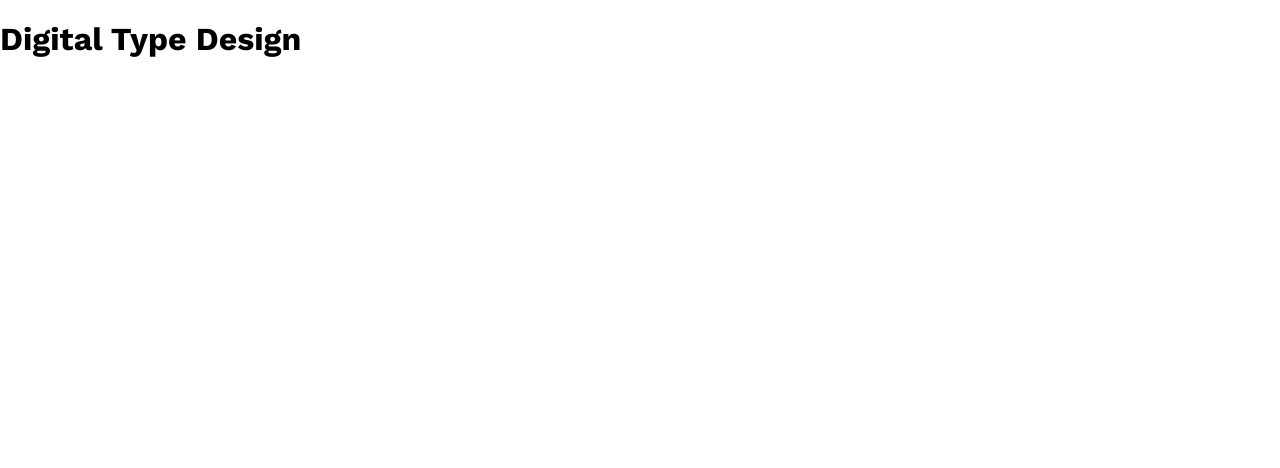
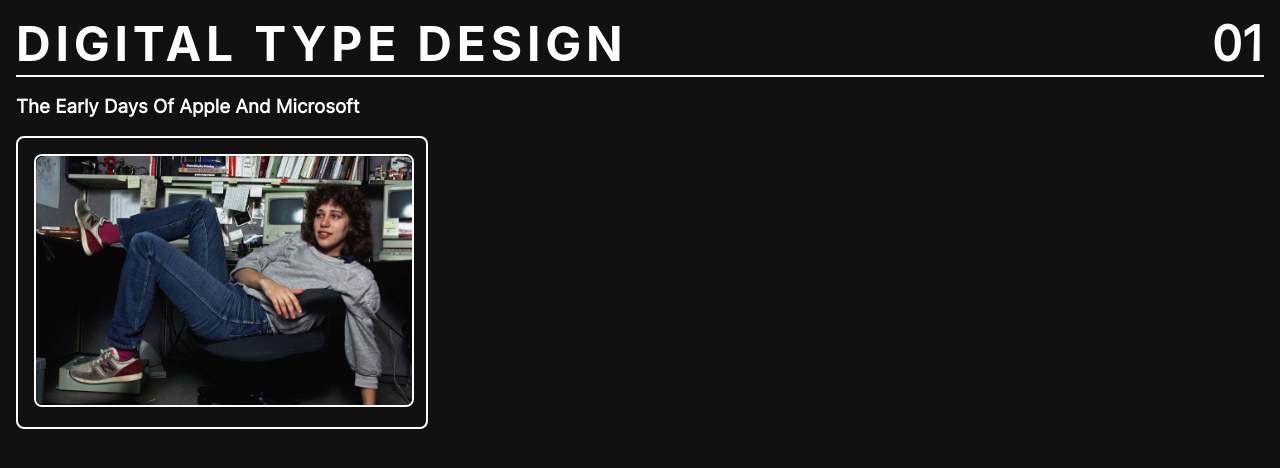
Before and after one commit to DruzyDowns/type, a Jekyll site: the page built from index.html, in a window 1280 px wide. Shown: the top 468 px of the page. Built offline with Jekyll 4.4.1, drawn with Linux system fonts in a browser that asks for light colours.

Commit message:
initialize layout, add fonts, add assets/img

```diff
--- /dev/null
+++ b/_includes/frame.html
@@ -0,0 +1,6 @@
+<div class="w-100 pa3 ba main-border br3 bw1 max">
+  <img
+    src="/assets/img/{{page.frame}}"
+    class="w-100 ba main-border br3 bw1 pa0 ma0 frame-image"
+  />
+</div>
--- a/_includes/head.html
+++ b/_includes/head.html
@@ -2,13 +2,11 @@
   <meta charset="utf-8" />
   <meta http-equiv="X-UA-Compatible" content="IE=edge" />
   <meta name="viewport" content="width=device-width, initial-scale=1" />
-  {%- seo -%}
+
   <link
     href="https://fonts.googleapis.com/css2?family=Work+Sans:ital,wght@0,400;0,500;0,700;1,500&display=swap"
     rel="stylesheet"
   />
   <link rel="stylesheet" href="{{ "/assets/css/tachyons.css" | relative_url }}">
-  <link rel="stylesheet" href="{{ "/assets/css/main.css" | relative_url }}"> {%-
-  feed_meta -%} {%- if jekyll.environment == 'production' and
-  site.google_analytics -%} {%- include google-analytics.html -%} {%- endif -%}
+  <link rel="stylesheet" href="{{ "/assets/css/main.css" | relative_url }}">
 </head>
--- a/assets/css/main.css
+++ b/assets/css/main.css
@@ -1,16 +1,73 @@
+@font-face {
+  src: url(Inter.var.woff2);
+  font-family: inter-var;
+  font-weight: 400;
+}
+@import url("https://rsms.me/inter/inter.css");
+html {
+  font-family: "Inter", sans-serif;
+}
+@supports (font-variation-settings: normal) {
+  html {
+    font-family: "Inter var", sans-serif;
+  }
+}
+
 :root {
   --main-bg: #111;
   --fcolor: #fff;
   --fcolor2: #14fdc0;
   --font-copy: "gintronic", monospace;
-  --font-hl: "Work Sans", sans-serif;
+  --font-hl: "inter-var", sans-serif;
   --main-border: #fff;
   --hover: #14fec0;
 }
 
 body {
+  background-color: var(--main-bg);
 }
 
 .font-hl {
   font-family: var(--font-hl);
+  color: var(--fcolor);
+  font-variation-settings: normal;
 }
+
+.main-border {
+  border-color: var(--main-border: #fff);
+}
+
+.inter {
+  font-family: "Inter", sans-serif;
+}
+
+.inter-var {
+  font-family: "inter-var", sans-serif;
+}
+
+.stretch {
+  animation: animate-headline 4s alternate infinite;
+}
+
+.main-border {
+  border-color: var(--main-border);
+}
+
+@keyframes animate-headline {
+  0% {
+    font-variation-settings: "wght" 400, "slnt" 0, "wdth" 0;
+    letter-spacing: 0;
+  }
+  100% {
+    font-variation-settings: "wght" 700, "slnt" -8, "wdth" 500;
+    letter-spacing: 3px;
+  }
+}
+
+.vertical {
+  writing-mode: vertical-lr;
+}
+.flip {
+  transform: rotate(180deg);
+  text-align: right;
+}
--- a/index.html
+++ b/index.html
@@ -1,5 +1,23 @@
 ---
 layout: default
+frame: susan.jpg
 ---
 
-<h1 class="font-hl">Digital Type Design</h1>
+<div class="vh-100">
+  <div class="mh3 bb bw1 main-border flex justify-between items-end">
+    <div class="">
+      <h1 class="inter f1 fw7 pb0 mt3 mb1 font-hl ttu tracked">
+        Digital Type Design
+      </h1>
+    </div>
+    <div class="">
+      <h1 class="font-hl f1 mt3 mb1">01</h1>
+    </div>
+  </div>
+  <h3 class="ph3 font-hl ttc">the early days of apple and microsoft</h3>
+  <div class="flex ph3">
+    <div class="w-33">
+      {% include frame.html %}
+    </div>
+  </div>
+</div>
```
Also changed, not shown: _posts/2020-08-18-welcome-to-jekyll.markdown (deleted, +0 -29 lines), assets/css/Inter.var.woff2 (added), assets/img/susan.jpg (added).
